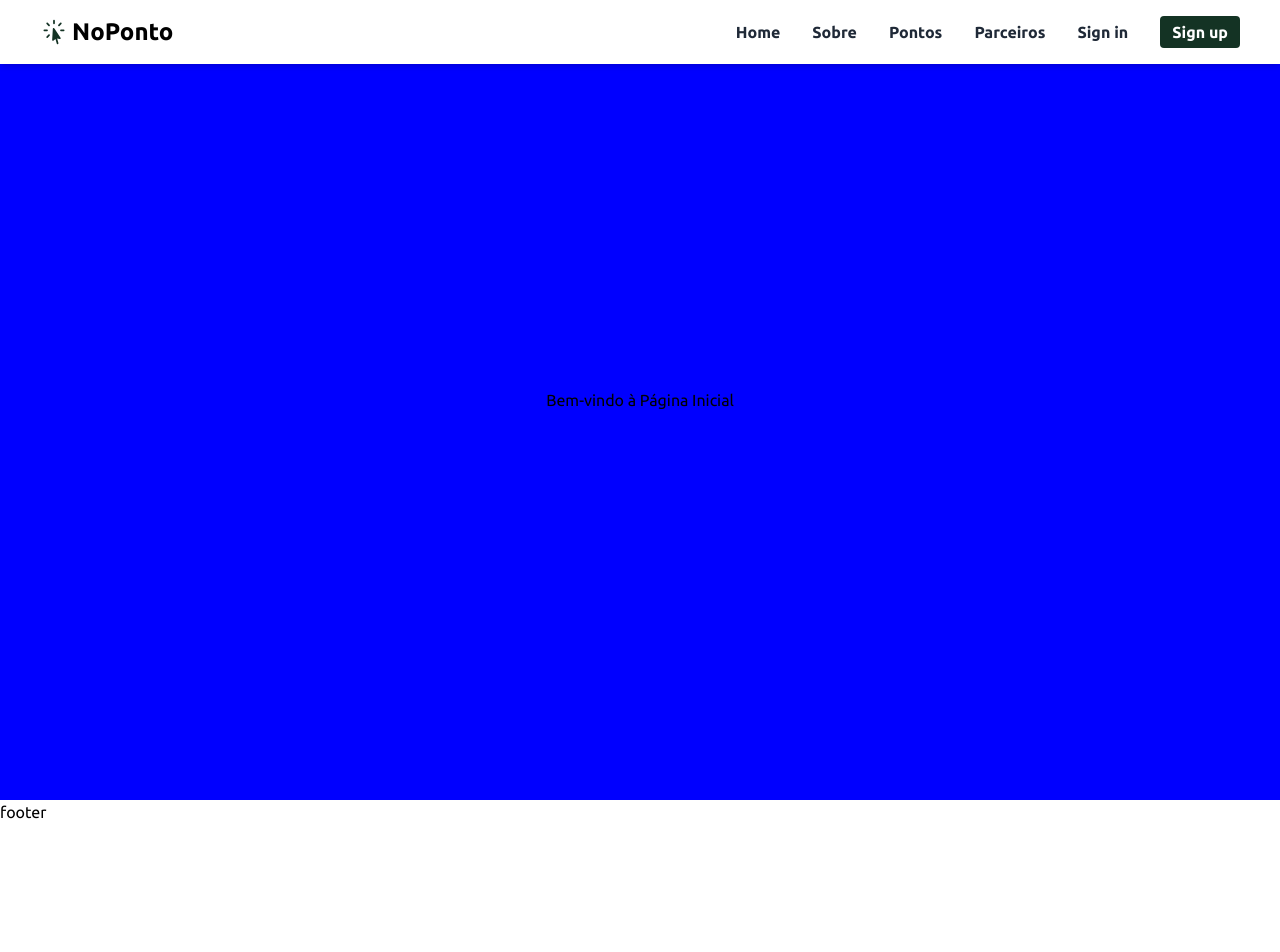
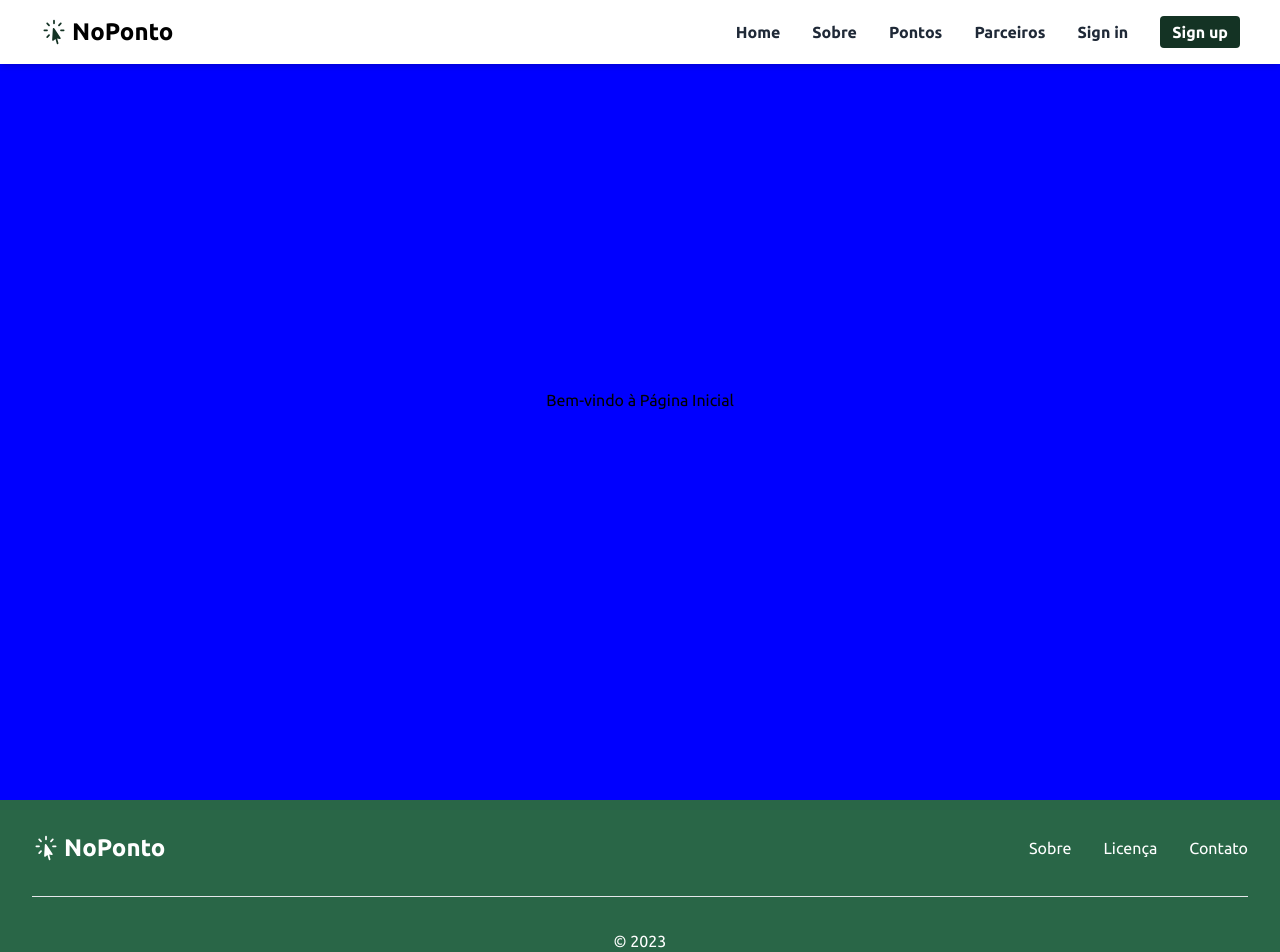
Before and after one commit to NC-enterprise/NoPonto, a React (Vite) app in the folder NoPonto-FrontEnd/: page / in a window 1280 px wide. Shown: the top 952 px of the page. Before the commit the page ends 824 px from the top, so only its background shows below. Built offline with nearby package versions, Linux system fonts and the light colour scheme.

Commit message:
:construction:Feito o Footer

```diff
--- a/NoPonto-FrontEnd/package.json
+++ b/NoPonto-FrontEnd/package.json
@@ -11,6 +11,7 @@
   },
   "dependencies": {
     "@heroicons/react": "^2.0.18",
+    "@material-tailwind/react": "^2.1.2",
     "react": "^18.2.0",
     "react-dom": "^18.2.0",
     "react-router-dom": "^6.16.0"
--- a/NoPonto-FrontEnd/src/components/Footer/index.jsx
+++ b/NoPonto-FrontEnd/src/components/Footer/index.jsx
@@ -1,6 +1,52 @@
+import { Typography } from "@material-tailwind/react";
+import { CursorArrowRaysIcon } from '@heroicons/react/24/solid'
+export default function Footer() {
+  return (
+    <footer className="w-full bg-colorMidGreen p-8">
+      <div className="flex flex-row flex-wrap items-center justify-center gap-y-6 gap-x-12 bg-colorMidGreen text-center md:justify-between">
+        {/* LOGO */}
+        <div className='font-bold text-2xl cursor-pointer flex items-center gap-1'>
+          <CursorArrowRaysIcon className='w-7 h-7 text-white' />
+          <span className="text-white">NoPonto</span>
+        </div>
 
-  export default function Footer() {
-    return (
-      <div>footer</div>
-    );
-  }
+        <ul className="flex flex-wrap items-center gap-y-2 gap-x-8">
+          <li>
+            <Typography
+              as="a"
+              href="#"
+              color="blue-gray"
+              className="font-normal text-white transition-colors hover:text-colorGreen focus:text-colorGreen"
+            >
+              Sobre
+            </Typography>
+          </li>
+          <li>
+            <Typography
+              as="a"
+              href="#"
+              color="blue-gray"
+              className="font-normal text-white transition-colors hover:text-colorGreen focus:text-colorGreen"
+            >
+              Licença
+            </Typography>
+          </li>
+          <li>
+            <Typography
+              as="a"
+              href="#"
+              color="blue-gray"
+              className="font-normal text-white transition-colors hover:text-colorGreen focus:text-colorGreen"
+            >
+              Contato
+            </Typography>
+          </li>
+        </ul>
+      </div>
+      <hr className="my-8 border-blue-gray-50" />
+      <Typography color="blue-gray" className="text-center text-white font-normal">
+        &copy; 2023
+      </Typography>
+    </footer>
+  );
+}
```
Also changed, not shown: 1 other file (tests, documents, lock files or other folders).
